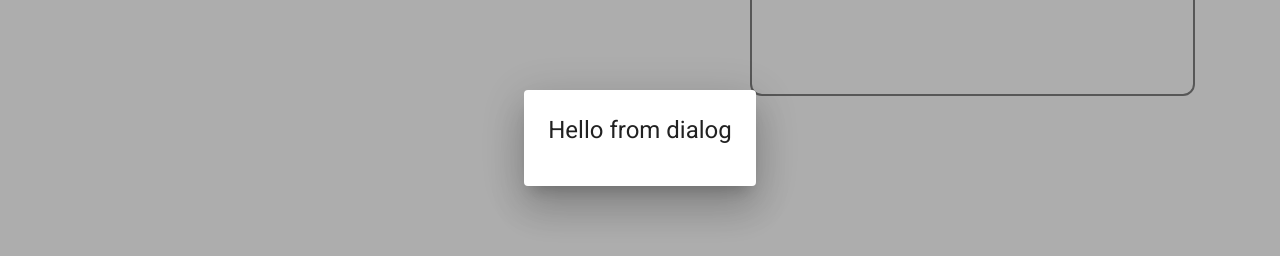
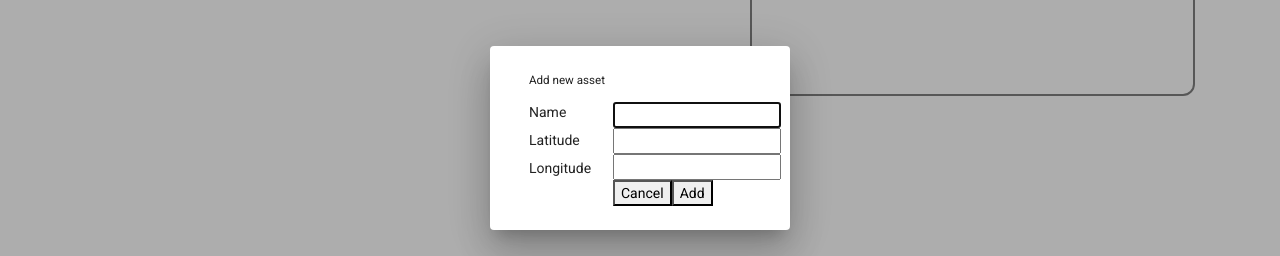
Before and after one commit to vitalii-kopiievskiy/TrackTest, an Angular app: page / in a window 1280 px wide. Both pictures are taken after a click on the button "Add". Shown: the part 262-518 px from the top of the page. Built offline with nearby package versions, Linux system fonts and the light colour scheme; what @agm/core would draw is missing.

Commit message:
change dialog

```diff
--- a/src/app/app.module.ts
+++ b/src/app/app.module.ts
@@ -2,12 +2,15 @@ import { BrowserModule } from "@angular/platform-browser";
 import { NgModule } from "@angular/core";
 import { AgmCoreModule } from "@agm/core";
 import { MatDialogModule } from "@angular/material/dialog";
+import { MatFormFieldModule } from "@angular/material/form-field";
+import { MatInputModule } from "@angular/material/input";
 
 import { AppComponent } from "./app.component";
 import { TracksComponent } from "./tracks/tracks.component";
 import { TracksFormsComponent } from "./tracks-forms/tracks-forms.component";
 import { MapComponent } from "./map/map.component";
 import { NoopAnimationsModule } from "@angular/platform-browser/animations";
+import { DialogTrackAddComponent } from "./dialog-track-add/dialog-track-add.component";
 
 @NgModule({
   declarations: [
@@ -15,7 +18,9 @@ import { NoopAnimationsModule } from "@angular/platform-browser/animations";
     TracksComponent,
     TracksFormsComponent,
     MapComponent,
+    DialogTrackAddComponent,
   ],
+  entryComponents: [DialogTrackAddComponent],
   imports: [
     BrowserModule,
     AgmCoreModule.forRoot({
@@ -23,6 +28,8 @@ import { NoopAnimationsModule } from "@angular/platform-browser/animations";
     }),
     NoopAnimationsModule,
     MatDialogModule,
+    MatFormFieldModule,
+    MatInputModule,
   ],
   providers: [],
   bootstrap: [AppComponent],
--- /dev/null
+++ b/src/app/dialog-track-add/dialog-track-add.component.html
@@ -0,0 +1,22 @@
+<div class="container">
+  <div class="dialog">
+    <h5 class="dialog__title">Add new asset</h5>
+
+    <div class="row">
+      <div class="col-4 d-flex flex-column">
+        <label for="name">Name</label>
+        <label for="lat">Latitude</label>
+        <label for="long">Longitude</label>
+      </div>
+      <div class="col-8">
+        <input type="text" id="name" />
+        <input type="text" id="lat" />
+        <input type="text" id="long" />
+        <div mat-mat-dialog-actions>
+          <button mat-dialog-close>Cancel</button>
+          <button mat-dialog-close>Add</button>
+        </div>
+      </div>
+    </div>
+  </div>
+</div>
--- a/src/app/tracks-forms/dialog.add.track.component.html
+++ /dev/null
@@ -1 +0,0 @@
-<h1>Hello from dialog</h1>
--- a/src/app/tracks-forms/tracks-forms.component.ts
+++ b/src/app/tracks-forms/tracks-forms.component.ts
@@ -6,34 +6,33 @@ import {
   MatDialogRef,
   MAT_DIALOG_DATA,
 } from "@angular/material/dialog";
+
+import { DialogTrackAddComponent } from "../dialog-track-add/dialog-track-add.component";
+
 export interface DialogData {
   animal: string;
   name: string;
 }
+
 @Component({
   selector: "app-tracks-forms",
   templateUrl: "./tracks-forms.component.html",
   styleUrls: ["./tracks-forms.component.scss"],
 })
 export class TracksFormsComponent implements OnInit {
+  animal: string;
+  name: string;
+
   constructor(public trackService: TrackService, public dialog: MatDialog) {}
   openDialog() {
-    this.dialog.open(DialogAddTrack);
+    const dialogRef = this.dialog.open(DialogTrackAddComponent, {
+      width: "300px",
+    });
+    dialogRef.afterClosed().subscribe((result) => {
+      console.log("The dialog was closed");
+      this.animal = result;
+      console.log(result);
+    });
   }
   ngOnInit(): void {}
 }
-
-@Component({
-  selector: "dialog-overview-example-dialog",
-  templateUrl: "dialog.add.track.component.html",
-})
-export class DialogAddTrack {
-  constructor(
-    public dialogRef: MatDialogRef<DialogAddTrack>,
-    @Inject(MAT_DIALOG_DATA) public data: DialogData
-  ) {}
-
-  onNoClick(): void {
-    this.dialogRef.close();
-  }
-}
```
Also changed, not shown: src/app/dialog-track-add/dialog-track-add.component.ts (added, +20 -0 lines), src/app/dialog-track-add/dialog-track-add.component.scss (added).
